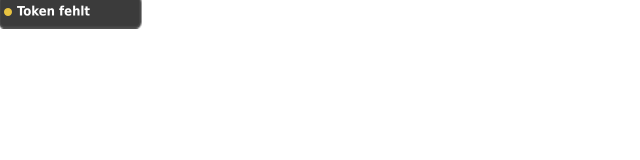
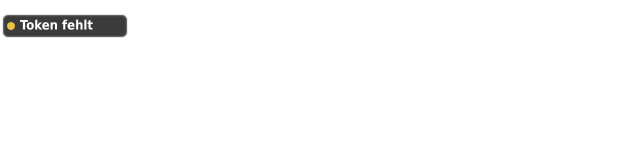
Before and after one commit to immerzu/xDSH_Costs, a plain HTML site: page gadget/DeepSeekCosts.gadget/index.html in a window 1280 px wide. Shown: the whole page, without its empty margins (0-640 px from the left). Drawn offline with Linux system fonts and the light colour scheme.

Commit message:
Gadget: Gehaeuse aus Referenzgrafik 130x57, weisse Canvas-Schrift

```diff
--- a/gadget/DeepSeekCosts.gadget/index.html
+++ b/gadget/DeepSeekCosts.gadget/index.html
@@ -8,17 +8,17 @@ html, body {
   margin: 0px;
   padding: 0px;
   width: 130px;
-  height: 22px;
+  height: 57px;
   overflow: hidden;
   background-color: transparent;
   cursor: pointer;
 }
 #c {
   position: absolute;
-  left: -5px;
-  top: -5px;
-  width: 150px;
-  height: 34px;
+  left: 0px;
+  top: 0px;
+  width: 130px;
+  height: 57px;
 }
 </style>
 <script type="text/javascript">
@@ -180,20 +180,20 @@ function dayCost(json, day) {
 var bgImg = new Image();
 var bgReady = false;
 bgImg.onload = function () { bgReady = true; refresh(); };
-bgImg.src = "src/bg22.png";
+bgImg.src = "src/background.png";
 
 function draw(kind, balance, cost) {
   var cv = el("c");
   if (!cv || !cv.getContext) return;
   var ctx = cv.getContext("2d");
   ctx.setTransform(1, 0, 0, 1, 0, 0);
-  ctx.clearRect(0, 0, 300, 68);
+  ctx.clearRect(0, 0, 260, 114);
   ctx.setTransform(2, 0, 0, 2, 0, 0);
-  if (bgReady) ctx.drawImage(bgImg, 0, 0, 150, 34);
+  if (bgReady) ctx.drawImage(bgImg, 0, 0, 130, 57);
 
   var colors = { ok: "#3ddc84", none: "#e8c341", auth: "#ff6b6b", error: "#ff6b6b" };
   ctx.beginPath();
-  ctx.arc(13, 17, 4, 0, Math.PI * 2);
+  ctx.arc(11, 26, 4, 0, Math.PI * 2);
   ctx.fillStyle = colors[kind] || "#8a8a8a";
   ctx.fill();
 
@@ -201,14 +201,14 @@ function draw(kind, balance, cost) {
   ctx.textAlign = "left";
   ctx.fillStyle = "#ffffff";
   ctx.font = "bold 13px Tahoma";
-  ctx.fillText(balance, 22, 17);
+  ctx.fillText(balance, 20, 26);
   var w = ctx.measureText(balance).width;
   ctx.font = "9px Tahoma";
   ctx.fillStyle = "#ffffff";
-  ctx.fillText(cost, 22 + w + 6, 17);
+  ctx.fillText(cost, 20 + w + 6, 26);
 
   if (isPeak(new Date()) && peakImg.complete && peakImg.width > 0) {
-    ctx.drawImage(peakImg, 136, 7, 9, 13);
+    ctx.drawImage(peakImg, 118, 20, 9, 13);
   }
 }
 
@@ -255,5 +255,5 @@ window.onload = function () {
 };
 </script>
 </head>
-<body onclick="openUsage()"><g:background id="bg" opacity="0%" /><canvas id="c" width="300" height="68"></canvas></body>
+<body onclick="openUsage()"><g:background id="bg" opacity="0%" /><canvas id="c" width="260" height="114"></canvas></body>
 </html>
```
